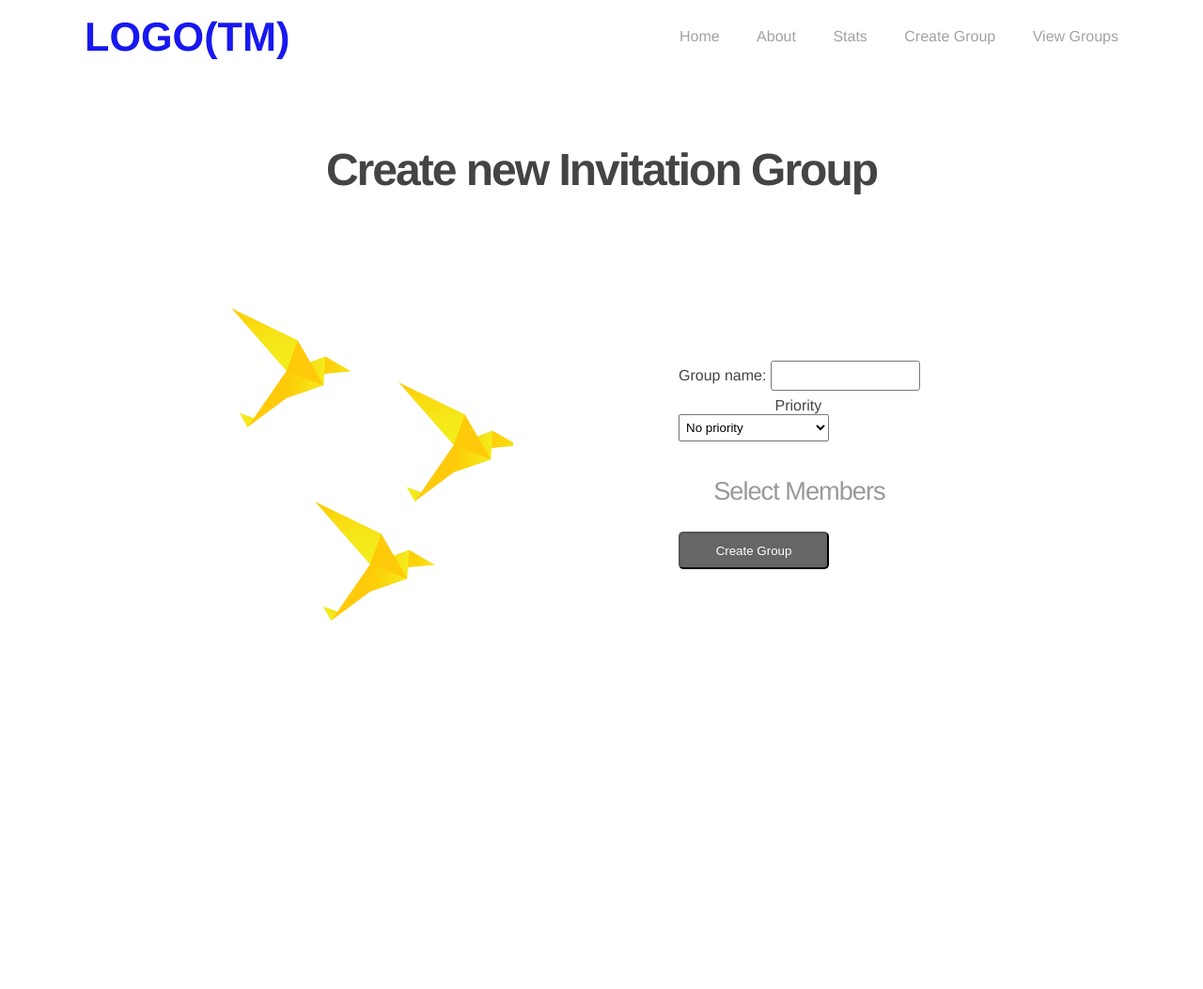
After one commit to Nouzlin/Fake-Social-Media-App, a Flask app: page /create_group in a window 1280 px wide. The commit adds this page. Shown: the whole page at 94% size. Run offline with Flask 2, Linux system fonts and the light colour scheme; the visitor is signed in with stand-in values (Sample User, id 1); data that the repository does not hold is empty; some libraries are stand-ins or nearby versions.

```diff
--- a/app/database.py
+++ b/app/database.py
@@ -1,7 +1,9 @@
 __author__ = 'linko538'
 
 import sqlite3
-from flask import g
+import re
+from flask import g, jsonify, json
+
 
 def connect_db(app):
     return sqlite3.connect(app.config['DATABASE'])
@@ -30,7 +32,7 @@ def init(app):
 def add_message(app, info):
     db = get_db(app)
     first_name, last_name, email, country, city, reference = info
-    db.execute("insert into signups (FirstName, LastName, Email, Country, City, Reference) values (?, ?, ?, ?, ?, ?)",
+    db.execute('INSERT INTO signups (FirstName, LastName, Email, Country, City, Reference) VALUES (?, ?, ?, ?, ?, ?)',
                (first_name, last_name, email, country, city, reference))
     db.commit()
 
@@ -43,7 +45,59 @@ def get_signup_count(app):
 # Query information about users from DB
 def get_signups(app):
     db = get_db(app)
-    cursor = db.execute('select Firstname, LastName, Email, country, City, Reference from signups order by ID desc')
+    cursor = db.execute('SELECT FirstName, LastName, Email, Country, City, Reference FROM signups ORDER BY Id DESC')
     signups = [dict(name=row[0] + " " + row[1], email=row[2], country=row[3], city=row[4], reference=row[5])
                for row in cursor.fetchall()]
     return signups
+
+def get_persons_and_ids(app):
+    db = get_db(app)
+    cursor = db.execute('SELECT FirstName, LastName, ID FROM signups ORDER BY Id DESC')
+    persons_and_ids = [dict(name=row[0] + " " + row[1], id=row[2]) for row in cursor.fetchall()]
+    return persons_and_ids
+
+def is_allowed_name(table_name):
+    # Does the table name only consist of alphanumeric characters?
+    return re.match('^[\w-]+$', table_name, flags=re.UNICODE) is not None
+
+def create_new_group(app, group_name, priority):
+    if not is_allowed_name(group_name):
+        raise SyntaxError(group_name + " is not an allowed group name")
+
+    db = get_db(app)
+    db.execute('INSERT INTO groups (Name, Priority) VALUES (?, ?)', (group_name, priority))
+    db.execute('CREATE TABLE ' + group_name + ' (Id INT PRIMARY KEY NOT NULL UNIQUE, Answered BOOLEAN DEFAULT FALSE)')
+    db.commit()
+
+
+def add_group_members(app, group_name, members):
+    if not is_allowed_name(group_name):
+        raise SyntaxError(group_name + " is not an allowed group name")
+
+    db = get_db(app)
+    for member_id in members:
+        db.execute('INSERT INTO ' + group_name + ' (Id) VALUES (?)', (member_id,))
+
+    db.commit()
+
+
+def get_groups(app):
+    db = get_db(app)
+    cursor = db.execute('SELECT Name, Priority FROM groups ORDER BY Id DESC')
+    groups = list()
+    for row in cursor.fetchall():
+        groups.append(dict(name=row[0], priority=row[1]))
+    return groups
+
+
+def get_group_members(app, group_name):
+    db = get_db(app)
+    cursor = db.execute('SELECT Id, Answered FROM ' + group_name + ' ORDER BY Id DESC')
+    groups = list()
+    for member in cursor.fetchall():
+        member_info = db.execute('SELECT FirstName, LastName, Email FROM signups '
+                                 'WHERE ID = ' + str(member[0])).fetchone()
+        groups.append(dict(name=member_info[0] + " " + member_info[1],
+                           email=member_info[2],
+                           answered=member[1]))
+    return groups
--- a/app/routes.py
+++ b/app/routes.py
@@ -1,10 +1,10 @@
 __author__ = 'Linus'
-from flask import Flask, flash, render_template, session, redirect, url_for, request, g
+from flask import (Flask, flash, render_template, session, redirect,
+                   url_for,request, g, jsonify, abort, make_response)
 import database, sqlite3, os, social
 
 # configuration
 DATABASE = 'app_db.db'
-DEBUG = True
 SECRET_KEY = os.urandom(128)
 USERNAME = 'admin'
 PASSWORD = 'MySuper1337Password'
@@ -44,7 +44,7 @@ def new_signup():
         signups_count = database.get_signup_count(app)
 
         # Tweet that we have a new recruit!
-        social.tweet(info)
+        #social.tweet(info)
 
         # Visualize for the user that everything went O.K.
         return render_template('register_completed.html', signups=signups_count)
@@ -92,13 +92,114 @@ def show_signups():
         flash('You need to be logged in to view that page')
         return redirect(url_for('home'))
 
+# Create group page
+@app.route("/create_group")
+def create_group():
+    try:
+        # Check if we are logged in this session.
+        if not session['logged_in']:
+            Flask.abort(401)
+        return render_template('create_group.html', signups=database.get_persons_and_ids(app))
+    except KeyError:
+        # Visualize for the user that something went wrong.
+        flash('You need to be logged in to view that page')
+        return redirect(url_for('home'))
+
+@app.route('/show_groups', methods=['GET'])
+def show_groups():
+    try:
+        # Check if we are logged in this session.
+        if not session['logged_in']:
+            abort(401)
+
+        group_list = database.get_groups(app)
+        group_member_lists = dict()  # Create a dictionary with (key, value) being (group_name, members)
+        for group in group_list:
+            # For each group: add a list of its members
+            group_member_lists[group['name']] = database.get_group_members(app, group['name'])
+        return render_template('show_groups.html', groups=group_list, member_lists=group_member_lists)
+
+    except KeyError:
+        # Visualize for the user that something went wrong.
+        flash('You need to be logged in to view that page')
+        return redirect(url_for('home'))
+
+@app.route('/new_group', methods=['POST'])
+def new_group():
+    try:
+        # Check if we are logged in this session.
+        if not session['logged_in']:
+            abort(401)
+
+        group_name = request.form['group_name']
+        priority = request.form['priority']
+        database.create_new_group(app, group_name, priority)
+        database.add_group_members(app, group_name, request.form.getlist('person_id'))
+
+        flash('Group created')
+        return redirect(url_for('create_group'))
+
+    except KeyError:
+        # Visualize for the user that something went wrong.
+        flash('You need to be logged in to view that page')
+        return redirect(url_for('home'))
+
+    except sqlite3.IntegrityError:
+        flash('Group already exists')
+        return redirect(url_for('create_group'))
+
+
+
+###############################################################################
+# REST FUNCTIONS ##############################################################
+###############################################################################
+# Web-page only available to admins.
+# Lists all created groups
+@app.route('/api/v1.0/groups', methods=['GET'])
+def handle_groups():
+    try:
+        # Check if we are logged in this session.
+        if not session['logged_in']:
+            abort(401)
+
+        groups = jsonify({'groups': database.get_groups(app)})
+        return groups
+
+    except KeyError:
+        # Visualize for the user that something went wrong.
+        flash('You need to be logged in to view that page')
+        return redirect(url_for('home'))
+
+@app.route('/api/v1.0/groups/<string:group_name>', methods=['GET'])
+def get_group_members(group_name):
+    try:
+        # Check if we are logged in this session.
+        if not session['logged_in']:
+            abort(401)
+
+        members = database.get_group_members(app, group_name)
+        return jsonify({'members': members})
+
+    except KeyError:
+        # Visualize for the user that something went wrong.
+        flash('You need to be logged in to view that page')
+        return redirect(url_for('home'))
+
+###############################################################################
+# Clean up and Error handling #################################################
+###############################################################################
 # Do some resource deallocation
 @app.teardown_appcontext
 def close_connection(exception):
     database.close_connection(exception)
 
+@app.errorhandler(404)
+def resource_not_found(error):
+    return make_response(jsonify({'error': 'Resource not found'}), 404)
+
 if __name__ == "__main__":
     # Reset DB?
-    #database.init(app)
+    if not os.path.isfile("app_db.db"):
+        database.init(app)
 
-    app.run()
+    app.run(debug=True)
--- a/app/schema.sql
+++ b/app/schema.sql
@@ -4,6 +4,7 @@
  */
 
 drop table if exists signups;
+drop table if exists groups;
 
 create table signups (
     ID integer primary key autoincrement,
@@ -14,3 +15,9 @@ create table signups (
     City text not null,
     Reference text not null
 );
+
+create table groups (
+    ID integer primary key autoincrement,
+    Name text not null unique,
+    Priority text not null
+);
--- a/app/social.py
+++ b/app/social.py
@@ -27,6 +27,7 @@ def get_tweets(hashtag):
 # :earn is the Action
 # awesomeness is the Object
 # (which has some properties you can customize on the FB page)
+#TODO: Handle AssertionError "No valid oauth token"
 def share_story(oath_token):
     graph = facebook.GraphAPI(oath_token)
     return graph.put_object("me", "linko_lab_three:earn", awesomeness={
--- /dev/null
+++ b/app/templates/create_group.html
@@ -0,0 +1,36 @@
+<!-- Page where you can create a new invitation group
+     Only visible to logged in admins. -->
+{% extends "layout.html" %}
+
+{% block main_content %}
+<h2>Create new Invitation Group</h2>
+<div class="left-column">
+    <img src="{{ url_for('static', filename='images/bird_yellow.png') }}">
+</div>
+<div class="right-column">
+    <form class="signup-form" action="{{ url_for('new_group') }}" method="POST">
+        <dl>
+            <dd>Group name: <input type="text" name="group_name"></dd>
+
+            <dt>Priority</dt>
+            <dd><select name="priority">
+                <option value="none">No priority</option>
+                <option value="low">Low</option>
+                <option value="average">Average</option>
+                <option value="high">High</option>
+                <option value="important">Important</option>
+                <option value="vip">VIP</option>
+            </select></dd>
+
+            <dd><h3>Select Members</h3></dd>
+            <dd>
+                {% for person in signups %}
+                <input type="checkbox" name="person_id" value="{{person.id}}"> {{person.name}} <br>
+                {% endfor %}
+            </dd>
+
+            <dd><button class="button" type="submit">Create Group</button></dd>
+        </dl>
+    </form>
+</div>
+{% endblock %}
--- a/app/templates/layout.html
+++ b/app/templates/layout.html
@@ -52,6 +52,8 @@
                         <li><a href="{{ url_for('about') }}">About</a></li>
                         {% if session.logged_in %}
                         <li><a href="{{ url_for('show_signups') }}">Stats</a></li>
+                        <li><a href="{{ url_for('create_group') }}">Create Group</a></li>
+                        <li><a href="{{ url_for('show_groups') }}">View Groups</a></li>
                         {% endif %}
                     </ul>
                 </nav>
```
Also changed, not shown: app/templates/show_groups.html (added, +21 -0 lines), app/test_driver.py (added, +30 -0 lines).
